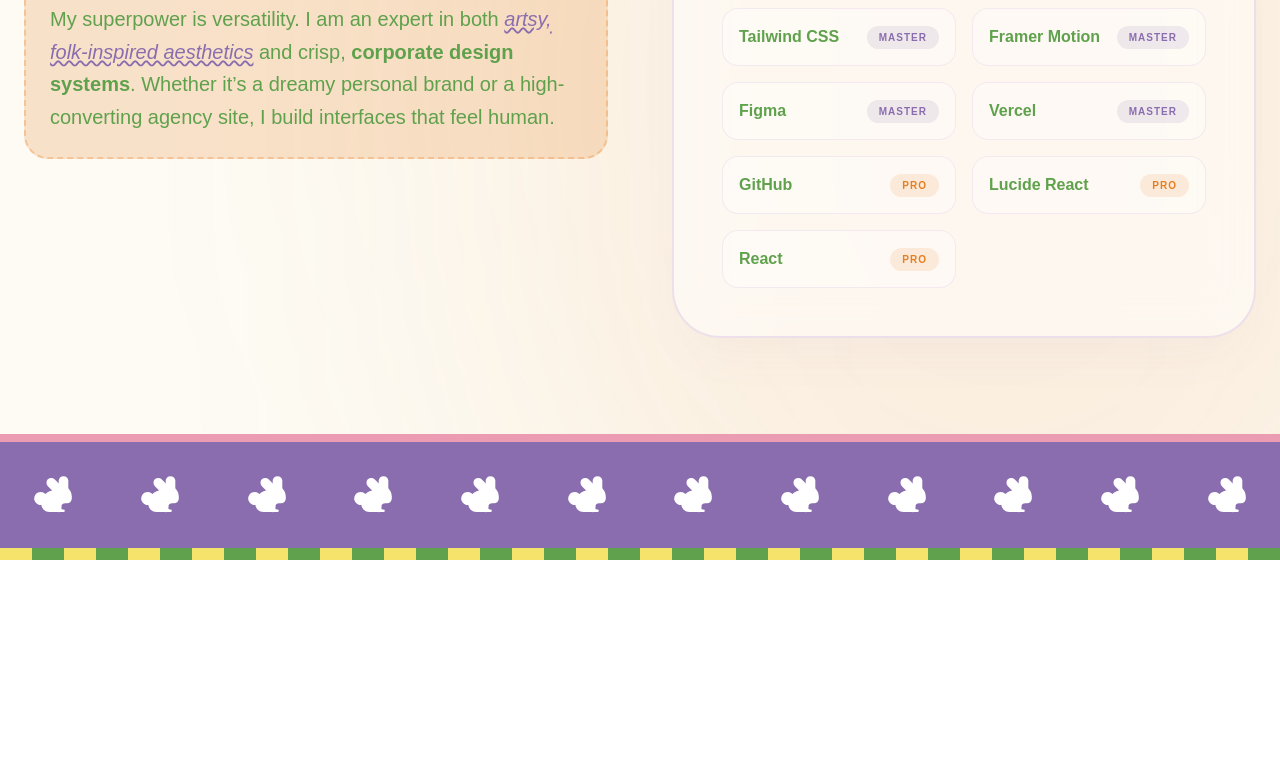
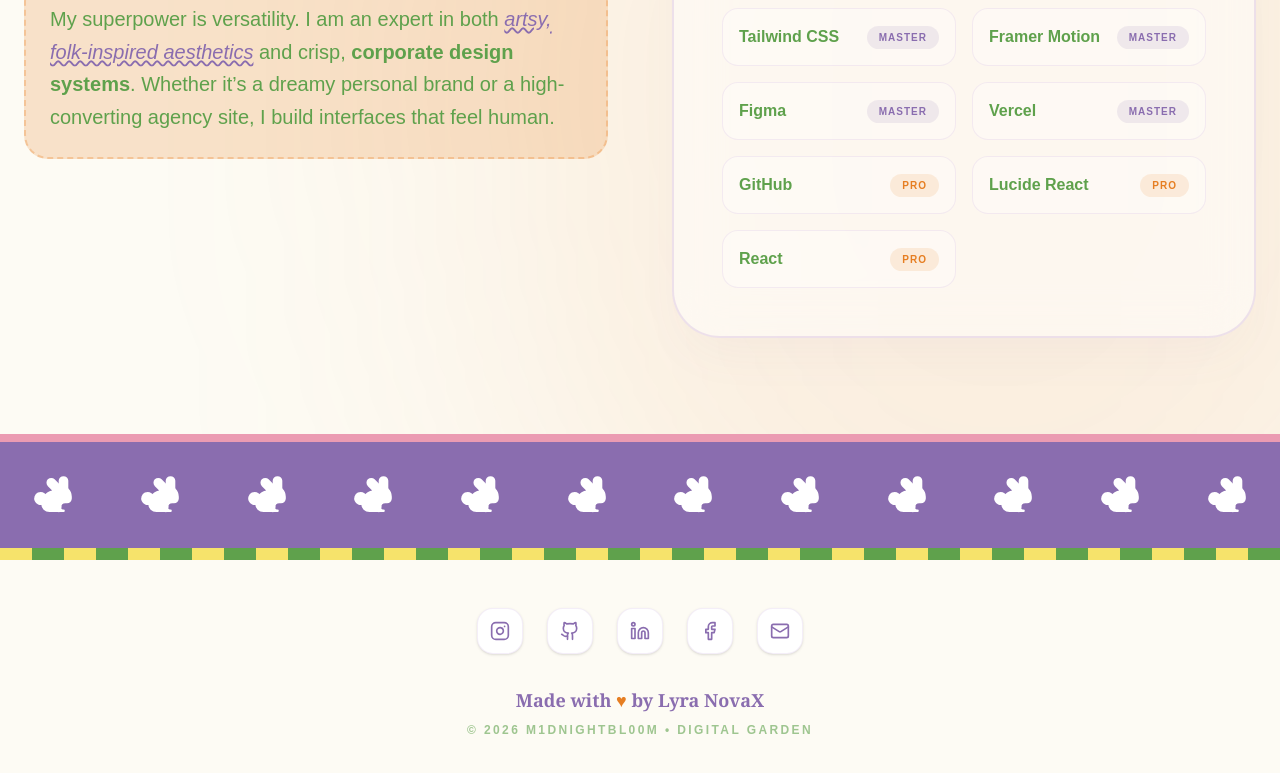
Before and after one commit to PixelStudio330/m1dnightbl00m, a Next.js app: page / in a window 1280 px wide. Shown: the part 1299-2072 px from the top of the page. Before the commit the page ends 1859 px from the top, so only its background shows below. Built offline with nearby package versions, Linux system fonts and the light colour scheme; a web font is replaced by a local one.

Commit message:
updated the footer

```diff
--- a/app/components/Footer.tsx
+++ b/app/components/Footer.tsx
@@ -2,9 +2,26 @@
 
 import React from "react";
 import { motion } from "framer-motion";
-import { Rabbit } from "lucide-react";
+import {
+  Rabbit,
+  Instagram,
+  Github,
+  Linkedin,
+  Facebook,
+  Mail
+} from "lucide-react";
 
 export default function Footer() {
+  const currentYear = new Date().getFullYear();
+
+  const socials = [
+    { icon: <Instagram size={20} />, href: "https://instagram.com/m1dnightbloom", label: "Instagram" },
+    { icon: <Github size={20} />, href: "https://github.com/PixelStudio330", label: "GitHub" },
+    { icon: <Linkedin size={20} />, href: "#", label: "LinkedIn" },
+    { icon: <Facebook size={20} />, href: "#", label: "Facebook" },
+    { icon: <Mail size={20} />, href: "mailto:gulnaharnima@gmail.com", label: "Email" },
+  ];
+
   return (
     <footer className="relative mt-auto border-t-8 border-[#EB9AB2]/99">
       {/* Main Rabbit Bar */}
@@ -13,7 +30,8 @@ export default function Footer() {
           <motion.div
             key={i}
             initial={{ y: 50, opacity: 0 }}
-            animate={{ y: 0, opacity: 1 }}
+            whileInView={{ y: 0, opacity: 1 }}
+            viewport={{ once: true }}
             transition={{ delay: i * 0.1, type: "spring", stiffness: 100 }}
             whileHover={{ y: -10, scale: 1.2 }}
             className="text-white"
@@ -32,6 +50,36 @@ export default function Footer() {
           />
         ))}
       </div>
+
+      {/* NEW: Bottom Footer Section */}
+      <div className="bg-[#FDFBF4] py-12 px-6 flex flex-col items-center gap-8">
+        {/* Social Links */}
+        <div className="flex gap-6">
+          {socials.map((social, index) => (
+            <motion.a
+              key={index}
+              href={social.href}
+              target="_blank"
+              rel="noopener noreferrer"
+              whileHover={{ y: -5, color: "#5FA14C" }}
+              className="text-[#8A6DAF] transition-colors p-3 bg-white rounded-2xl shadow-sm border border-[#C7A9D9]/20"
+              aria-label={social.label}
+            >
+              {social.icon}
+            </motion.a>
+          ))}
+        </div>
+
+        {/* Copyright & Info */}
+        <div className="text-center space-y-2">
+          <p className="font-serif font-black text-[#8A6DAF] text-lg">
+            Made with <span className="text-[#E67E22]">♥</span> by Lyra NovaX
+          </p>
+          <p className="text-xs font-bold uppercase tracking-[0.2em] text-[#5FA14C]/60">
+            © {currentYear} M1DNIGHTBL00M • Digital Garden
+          </p>
+        </div>
+      </div>
     </footer>
   );
 }
```
